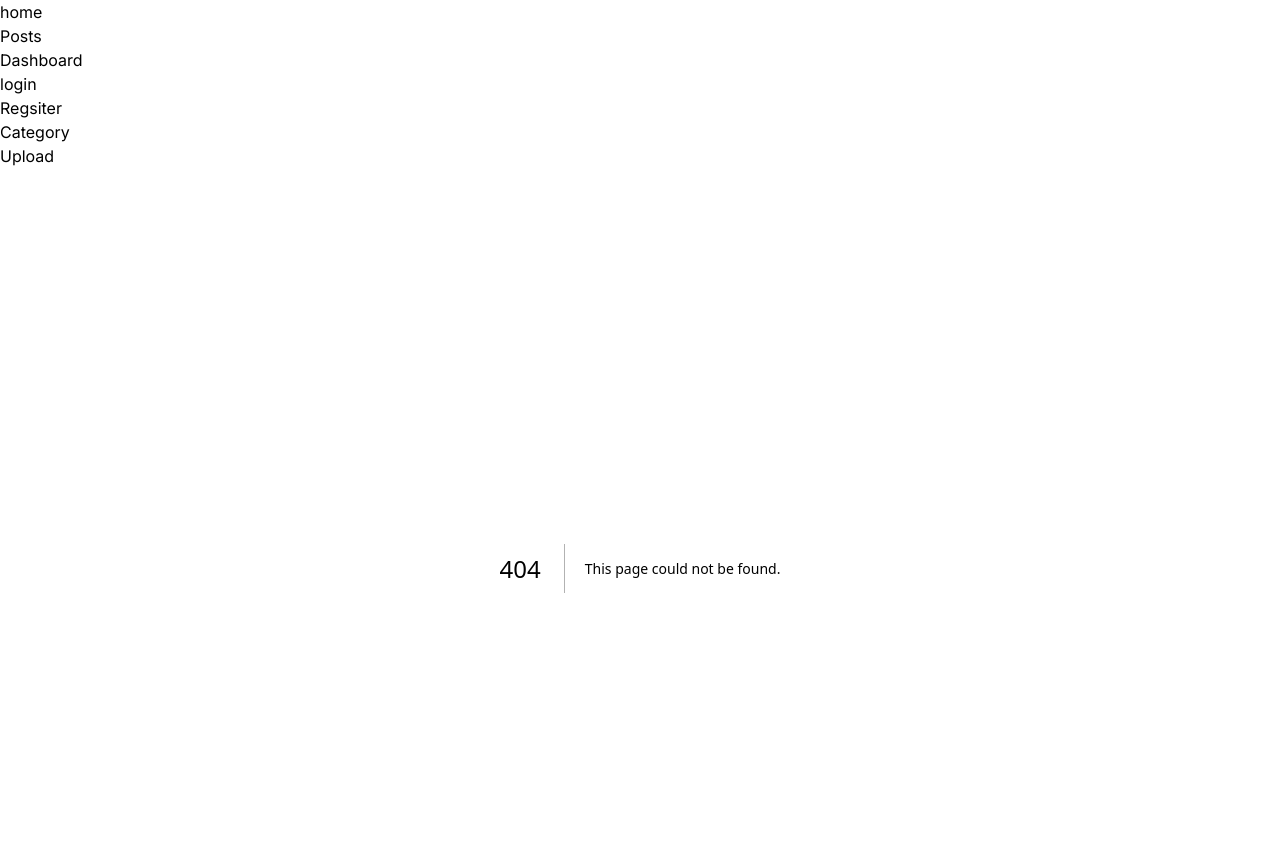
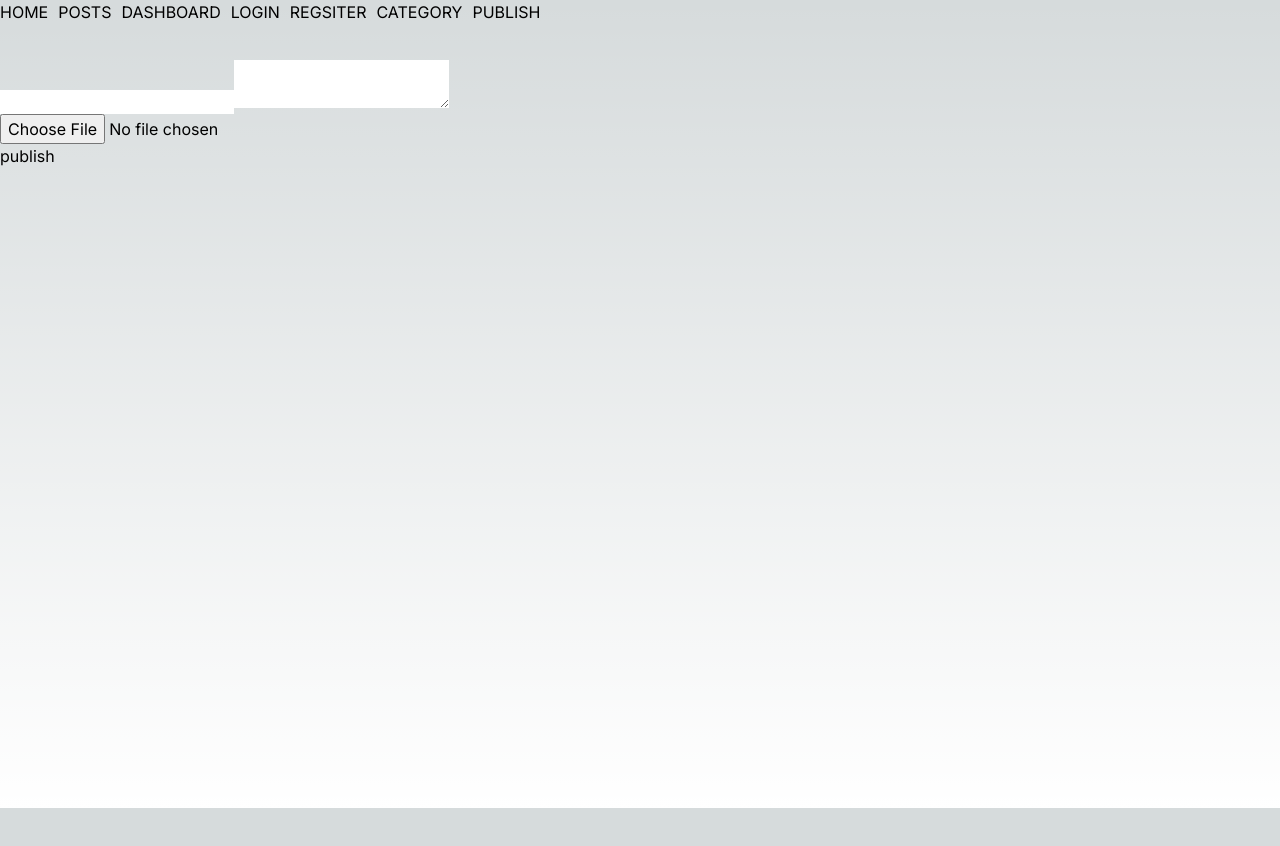
Before and after one commit to bazraatamir/IndraBlog, a Next.js app: page /publish in a window 1280 px wide. Before the commit this address had no page. Shown: the top 846 px of the page. After the commit the page ends 808 px from the top, so only its background shows below. Built offline with nearby package versions, Linux system fonts and the light colour scheme.

Commit message:
create blog

```diff
--- a/app/api/blog/route.js
+++ b/app/api/blog/route.js
@@ -1,36 +1,18 @@
-import multer from "multer";
 import { NextResponse } from "next/server";
-const storage = multer.diskStorage({
-  destination: function (req, file, cb) {
-    cb(null, "public/upload");
-  },
-});
-
-const fileFilter = (req, file, cb) => {
-  if (
-    file.mimetype === "image/jpeg" ||
-    file.mimetype === "image/png" ||
-    file.mimetype === "image/jpg"
-  ) {
-    cb(null, true);
-  } else cb(null, false);
-};
-const upload = multer({
-  storage,
-  limits: { fieldSize: 1024 * 1024 },
-  fileFilter,
-});
-
-export async function POST(request) {
+import BlogModel from "@/model/BlogModel";
+import connectDB from "@/lib/db";
+export async function POST(req) {
   try {
-    const { file } = await upload.single("file")(request);
-
-    if (!file) {
-      return NextResponse.json({ error: fileValidationError });
-    }
-
+    const { title, fileName, description } = await req.json();
+    await connectDB();
+    let Blog = await BlogModel.create({
+      title: title,
+      ImageUrl: fileName,
+      Description: description,
+    });
     return NextResponse.json({
-      message: "File uploaded successfully",
+      message: " create Blog successfully",
+      Blog,
     });
   } catch (error) {
     return NextResponse.json({ message: "error" });
--- a/app/posts/page.js
+++ /dev/null
@@ -1,11 +0,0 @@
-import FileUpload from "@/components/fileUpload";
-
-function Posts() {
-  return (
-    <div>
-      <FileUpload />
-    </div>
-  );
-}
-
-export default Posts;
--- /dev/null
+++ b/app/publish/page.js
@@ -0,0 +1,41 @@
+"use client";
+import FileUpload from "@/components/fileUpload";
+import { useState } from "react";
+import axios from "@axios";
+
+function Posts() {
+  const [fileName, setFileName] = useState("");
+  const [title, setTitle] = useState("");
+  const [description, setDescription] = useState("");
+  const handlePublish = async () => {
+    try {
+      const data = await axios.post("http://localhost:3000/api/blog", {
+        fileName,
+        title,
+        description,
+      });
+      console.log(data);
+    } catch (error) {
+      console.log(error);
+    }
+  };
+  return (
+    <div className="h-[93.5vh] w-full">
+      <input
+        type="text"
+        onChange={(e) => {
+          setTitle(e.target.value);
+        }}
+      />
+      <textarea
+        onChange={(e) => {
+          setDescription(e.target.value);
+        }}
+      />
+      <FileUpload setName={setFileName} />
+      <button onClick={handlePublish}>publish</button>
+    </div>
+  );
+}
+
+export default Posts;
--- a/components/fileUpload.jsx
+++ b/components/fileUpload.jsx
@@ -1,41 +1,59 @@
 "use client";
+import { useState, useEffect } from "react";
 
-import { useState } from "react";
-import axios from "axios";
+import {
+  getStorage,
+  ref,
+  uploadBytesResumable,
+  getDownloadURL,
+} from "firebase/storage";
+import { app } from "@/lib/firebase";
 
-function FileUpload() {
+function FileUpload({ setName }) {
   const [selectFile, setSelectFile] = useState(null);
+
   const [success, setSuccess] = useState();
   const fileSelectHandle = (e) => {
     setSelectFile(e.target.files[0]);
   };
-
-  const FileUploadHandle = async () => {
-    const formData = new FormData();
-    formData.append("file", selectFile);
-    try {
-      let res = await axios.post("/api/blog", formData, {
-        headers: {
-          "Content-Type": "multipart/form-data",
+  useEffect(() => {
+    let storage = getStorage(app);
+    let upload = () => {
+      const storageRef = ref(storage, selectFile.name);
+      const uploadTask = uploadBytesResumable(storageRef, selectFile);
+      uploadTask.on(
+        "state_chaged",
+        (snapshot) => {
+          const progress =
+            (snapshot.bytesTransferred / snapshot.totalBytes) * 100;
+          switch (snapshot.state) {
+            case "paused":
+              console.log("upload is paused");
+              break;
+            case "running":
+              console.log("Upload is running");
+              break;
+          }
         },
-      });
-      console.log(res);
-      setSuccess("amjiltai");
-    } catch (error) {
-      console.log(error, "==>");
-    }
-  };
-
+        (error) => {},
+        () => {
+          getDownloadURL(uploadTask.snapshot.ref).then((downloadURL) => {
+            setName(downloadURL);
+          });
+        }
+      );
+    };
+    selectFile && upload();
+  }, [selectFile]);
   return (
     <div>
-      {success & <p>{success}</p>}
+      {/* {success & <p>{success}</p>} */}
       <input
         type="file"
         onChange={(e) => {
           fileSelectHandle(e);
         }}
       />
-      <button onClick={FileUploadHandle}>Upload</button>
     </div>
   );
 }
--- a/components/navigation.jsx
+++ b/components/navigation.jsx
@@ -1,31 +1,45 @@
 import Link from "next/link";
 function Nav() {
   return (
-    <>
-      <ul>
+    <div className="w-[80%] h-[60px] flex">
+      <ul className="flex gap-[10px]">
         <li>
-          <Link href="/">home</Link>
+          <Link href="/" className="uppercase">
+            home
+          </Link>
         </li>
         <li>
-          <Link href="/posts">Posts</Link>
+          <Link href="/posts" className="uppercase">
+            Posts
+          </Link>
         </li>
         <li>
-          <Link href="/dashboard">Dashboard</Link>
+          <Link href="/dashboard" className="uppercase">
+            Dashboard
+          </Link>
         </li>
         <li>
-          <Link href="/pages/login">login</Link>
+          <Link href="/pages/login" className="uppercase">
+            login
+          </Link>
         </li>
         <li>
-          <Link href="/pages/register">Regsiter</Link>
+          <Link href="/pages/register" className="uppercase">
+            Regsiter
+          </Link>
         </li>
         <li>
-          <Link href="/pages/category">Category</Link>
+          <Link href="/pages/category" className="uppercase">
+            Category
+          </Link>
         </li>
         <li>
-          <Link href="/posts">Upload</Link>
+          <Link href="/publish" className="uppercase">
+            publish
+          </Link>
         </li>
       </ul>
-    </>
+    </div>
   );
 }
 
--- /dev/null
+++ b/lib/firebase.js
@@ -0,0 +1,15 @@
+import { initializeApp } from "firebase/app";
+import { getAnalytics } from "firebase/analytics";
+
+const firebaseConfig = {
+  apiKey: "AIzaSyBChbl3lMrswVTZIBZLguX_KVdROsH8boo",
+  authDomain: "indra-blog-419004.firebaseapp.com",
+  projectId: "indra-blog-419004",
+  storageBucket: "indra-blog-419004.appspot.com",
+  messagingSenderId: "1053894209387",
+  appId: "1:1053894209387:web:eceb0230cd17f39b00e62e",
+  measurementId: "G-37MDX9KW1D",
+};
+
+// Initialize Firebase
+export const app = initializeApp(firebaseConfig);
--- /dev/null
+++ b/model/BlogModel.js
@@ -0,0 +1,32 @@
+import mongoose from "mongoose";
+const Schema = mongoose.Schema;
+
+const Blog = new Schema(
+  {
+    title: {
+      type: String,
+      required: true,
+    },
+    ImageUrl: {
+      type: String,
+      required: true,
+    },
+    Description: {
+      type: String,
+      required: true,
+    },
+  },
+  {
+    timestamps: true,
+  }
+);
+
+let BlogModel;
+
+if (mongoose.models.Blog) {
+  BlogModel = mongoose.models.Blog;
+} else {
+  BlogModel = mongoose.model("BlogModel", Blog);
+}
+
+export default BlogModel;
--- a/package.json
+++ b/package.json
@@ -13,6 +13,7 @@
     "axios": "^1.6.8",
     "bcrypt": "^5.1.1",
     "bcryptjs": "^2.4.3",
+    "firebase": "^10.6.0",
     "formidable": "^3.5.1",
     "mongoose": "^8.2.3",
     "multer": "^1.4.5-lts.1",
```
Also changed, not shown: 1 other file (tests, documents, lock files or other folders).
